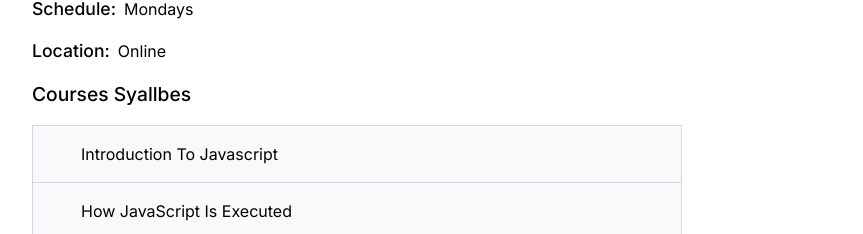
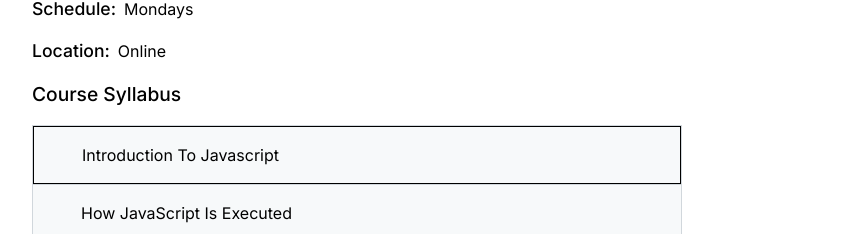
Before and after one commit to Heisdalu/alemeno, a React (Vite) app: page /course-detail in a window 1280 px wide. Shown: the part 656-890 px from the top of the page, without its empty margins (208-1071 px from the left). Built offline with nearby package versions, Linux system fonts and the light colour scheme; some icons are missing.

Commit message:
feat: add acceessiblity to expanded syllabus by using arrow up and down key to move around

```diff
--- a/src/components/CourseDetail/Syllabus/Syllabus.tsx
+++ b/src/components/CourseDetail/Syllabus/Syllabus.tsx
@@ -4,15 +4,6 @@ import { useState, useEffect } from "react";
 const Syllabus = () => {
   // improve web accesibilty for keyboards user using arrow keys
   const [count, setCount] = useState(0);
-
-  useEffect(() => {
-    const func = (e: KeyboardEvent) => {
-      console.log(e);
-    };
-    window.addEventListener("keydown", func);
-
-    return () => window.removeEventListener("keydown", func);
-  }, []);
 
   const data = [
     {
@@ -41,12 +32,42 @@ const Syllabus = () => {
     },
   ];
 
+  useEffect(() => {
+    const func = (e: KeyboardEvent): void => {
+      // eslint-disable-next-line @typescript-eslint/ban-ts-comment
+      //@ts-ignore
+      if (e.code === "ArrowDown" && e?.target?.closest(".lessonBtn")) {
+        // using arrowdown to move down for keyboard users
+        count < data.length - 1
+          ? setCount((prev) => prev + 1)
+          : setCount(() => 0);
+      }
+      // eslint-disable-next-line @typescript-eslint/ban-ts-comment
+      //@ts-ignore
+      if (e.code === "ArrowUp" && e?.target?.closest(".lessonBtn")) {
+        // useing arrowdown to move around for keyboard users
+
+        count > 0
+          ? setCount((prev) => prev - 1)
+          : setCount(() => data.length - 1);
+      }
+    };
+    window.addEventListener("keydown", func);
+
+    return () => window.removeEventListener("keydown", func);
+  }, [count, data.length]);
+
   return (
     <div className="space-y-[1rem] max-w-[650px]">
-      <h1 className="text-[1.2rem] font-[500]">Courses Syallbes</h1>
+      <h1 className="text-[1.2rem] font-[500]">Course Syllabus</h1>
       <div>
-        {data.map((item: LessonTypes) => (
-          <WeekLesson item={item} key={item.week} />
+        {data.map((item: LessonTypes, i) => (
+          <WeekLesson
+            item={item}
+            key={item.week}
+            count={count}
+            specialkey={i}
+          />
         ))}
       </div>
     </div>
--- a/src/components/CourseDetail/Syllabus/WeekLesson.tsx
+++ b/src/components/CourseDetail/Syllabus/WeekLesson.tsx
@@ -1,4 +1,4 @@
-import { FC, useState } from "react";
+import { FC, useEffect, useRef, useState } from "react";
 import { PiVideo } from "react-icons/pi";
 import { FaAngleDown } from "react-icons/fa6";
 import { FaAngleUp } from "react-icons/fa6";
@@ -8,18 +8,24 @@ import { LessonTypes } from "../../../@types";
 
 interface WeekLessonTypes {
   item: LessonTypes;
+  count: number;
+  specialkey: number;
 }
 
-const WeekLesson: FC<WeekLessonTypes> = ({ item }) => {
+const WeekLesson: FC<WeekLessonTypes> = ({ item, count, specialkey }) => {
   const [isOpen, setIsOpen] = useState(false);
-
-  // const makeWeekLessonAccessible = () => {
-
-  // }
+  const buttonRef = useRef<HTMLButtonElement | null>(null);
 
   const toggleFunc = () => {
     setIsOpen((prev) => !prev);
   };
+
+  useEffect(() => {
+    if (count === specialkey) {
+      // focus
+      buttonRef.current?.focus();
+    }
+  }, [count, specialkey]);
 
   return (
     <div
@@ -27,12 +33,12 @@ const WeekLesson: FC<WeekLessonTypes> = ({ item }) => {
       className="flex flex-col border-[1px] border-b-[0] border-[#d1d7dc] last:border-b-[1px]"
     >
       <button
+        ref={buttonRef}
         aria-expanded={isOpen}
         aria-controls="buttonDropdown"
         aria-haspopup="true"
         onClick={toggleFunc}
-
-        className="lessonBtn p-[1rem] border-b-[0px] border-[#d1d7dc] text-left flex items-center space-x-[1rem] bg-[#f7f9fa] break-all"
+        className="lessonBtn outline-[0] focus-within:outline-[0] focus-within:border-1 p-[1rem] border-b-[0px] border-[#d1d7dc] text-left flex items-center space-x-[1rem] bg-[#f7f9fa] break-all"
       >
         <span aria-hidden="true">
           {isOpen ? <FaAngleUp /> : <FaAngleDown />}
```
